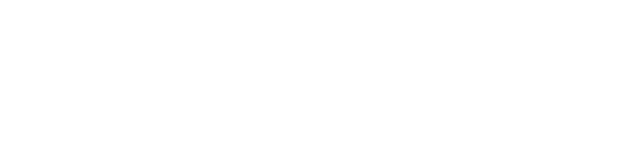
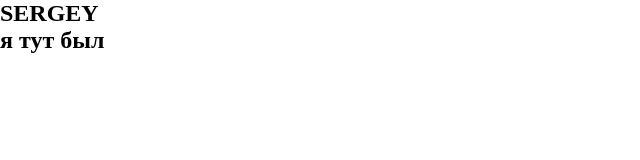
Before and after one commit to KhakimDon/shopping, a plain HTML site: page index.html in a window 1280 px wide. Shown: the whole page, without its empty margins (0-640 px from the left). Drawn offline with Linux system fonts and the light colour scheme.

Commit message:
first section added

```diff
--- a/index.html
+++ b/index.html
@@ -13,7 +13,12 @@
     <header></header>
 
     <main>
-
+        <section>
+            <h1>
+                SERGEY <br>
+                я тут был
+            </h1>
+        </section>
     </main>
 
 
```
